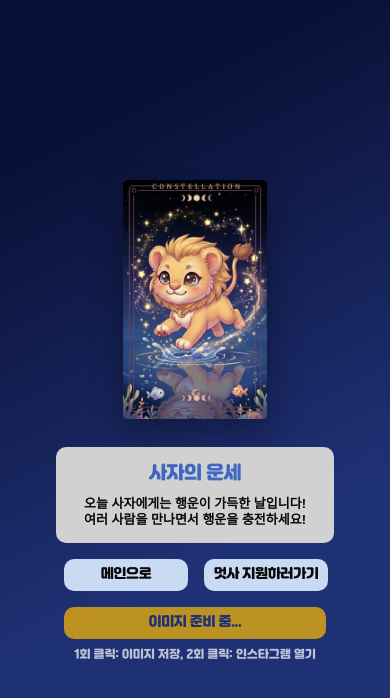
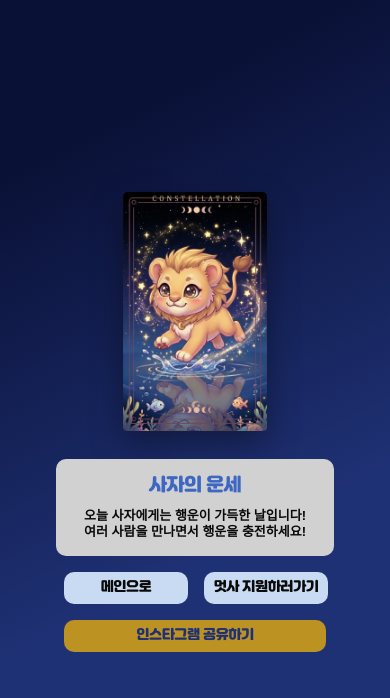
Before and after one commit to jjong0923/lion-fortune-v1, a React (Vite) app: page /result/1 in a window 390 px wide. Shown: the top 698 px of the page. Built offline with nearby package versions, Linux system fonts and the light colour scheme.

Commit message:
feat(card-result): 인스타 공유를 1회 클릭 플로우로 단순화

```diff
--- a/src/pages/CardResultPage.tsx
+++ b/src/pages/CardResultPage.tsx
@@ -17,7 +17,12 @@ function drawRoundedRect(
   context.lineTo(x + width - radius, y);
   context.quadraticCurveTo(x + width, y, x + width, y + radius);
   context.lineTo(x + width, y + height - radius);
-  context.quadraticCurveTo(x + width, y + height, x + width - radius, y + height);
+  context.quadraticCurveTo(
+    x + width,
+    y + height,
+    x + width - radius,
+    y + height,
+  );
   context.lineTo(x + radius, y + height);
   context.quadraticCurveTo(x, y + height, x, y + height - radius);
   context.lineTo(x, y + radius);
@@ -103,7 +108,12 @@ async function createInstagramShareImage(
     throw new Error("Failed to create canvas context");
   }
 
-  const gradient = context.createLinearGradient(0, 0, canvas.width, canvas.height);
+  const gradient = context.createLinearGradient(
+    0,
+    0,
+    canvas.width,
+    canvas.height,
+  );
   gradient.addColorStop(0, "#1F3175");
   gradient.addColorStop(1, "#0A1136");
   context.fillStyle = gradient;
@@ -149,7 +159,12 @@ async function createInstagramShareImage(
   context.fillStyle = "#1f2937";
   context.font = "600 30px Pretendard, sans-serif";
 
-  const lines = splitLinesByWidth(context, description.replace(/\r/g, ""), 720, 4);
+  const lines = splitLinesByWidth(
+    context,
+    description.replace(/\r/g, ""),
+    720,
+    4,
+  );
   const lineHeight = 42;
   const textStartY = cardY + 130;
 
@@ -175,7 +190,6 @@ function CardResultPage() {
   const selectedCardId = Number(cardId);
 
   const [isPreparingImage, setIsPreparingImage] = useState(false);
-  const [isReadyToOpenInstagram, setIsReadyToOpenInstagram] = useState(false);
   const [downloadUrl, setDownloadUrl] = useState<string | null>(null);
   const [iosDataUrl, setIosDataUrl] = useState<string | null>(null);
 
@@ -205,7 +219,6 @@ function CardResultPage() {
       }
 
       setIsPreparingImage(true);
-      setIsReadyToOpenInstagram(false);
       setDownloadUrl(null);
       setIosDataUrl(null);
 
@@ -259,13 +272,14 @@ function CardResultPage() {
     }, 900);
   };
 
+  const openInstagramAfterDelay = (delayMs = 250) => {
+    window.setTimeout(() => {
+      openInstagram();
+    }, delayMs);
+  };
+
   const handleDownloadAndShare = () => {
     if (isPreparingImage || !selectedFortune) {
-      return;
-    }
-
-    if (isReadyToOpenInstagram) {
-      openInstagram();
       return;
     }
 
@@ -280,7 +294,7 @@ function CardResultPage() {
         window.location.href = iosDataUrl;
       }
 
-      setIsReadyToOpenInstagram(true);
+      openInstagramAfterDelay();
       return;
     }
 
@@ -296,7 +310,7 @@ function CardResultPage() {
     link.click();
     link.remove();
 
-    setIsReadyToOpenInstagram(true);
+    openInstagramAfterDelay();
   };
 
   if (!selectedFortune) {
@@ -314,11 +328,18 @@ function CardResultPage() {
         className="animate-in zoom-in-90 mb-7 w-36 shadow-[0_12px_30px_rgba(0,0,0,0.35)] duration-300"
       />
 
-      <FortuneCard title="사자의 운세" description={selectedFortune.description} />
+      <FortuneCard
+        title="사자의 운세"
+        description={selectedFortune.description}
+      />
 
       <div className="mt-4 flex max-w-65.5 gap-4">
         <Button onNavigate={() => navigate("/")}>메인으로</Button>
-        <Button onNavigate={() => (window.location.href = "https://www.likelionknu.com")}>
+        <Button
+          onNavigate={() =>
+            (window.location.href = "https://www.likelionknu.com")
+          }
+        >
           멋사 지원하러가기
         </Button>
       </div>
@@ -327,18 +348,10 @@ function CardResultPage() {
         type="button"
         onClick={handleDownloadAndShare}
         disabled={isPreparingImage}
-        className="tracking-25 mt-4 h-8 w-full max-w-65.5 rounded-[10px] bg-[#ffbb00] text-[13px]/[12px] text-[#1f3175] md:hidden disabled:cursor-not-allowed disabled:opacity-70"
+        className="tracking-25 mt-4 h-8 w-full max-w-65.5 rounded-[10px] bg-[#ffbb00] text-[13px]/[12px] text-[#1f3175] disabled:cursor-not-allowed disabled:opacity-70"
       >
-        {isPreparingImage
-          ? "이미지 준비 중..."
-          : isReadyToOpenInstagram
-            ? "인스타그램 열기"
-            : "이미지 저장하기"}
+        인스타그램 공유하기
       </button>
-
-      <p className="mt-2 text-[11px] text-white/70 md:hidden">
-        1회 클릭: 이미지 저장, 2회 클릭: 인스타그램 열기
-      </p>
     </section>
   );
 }
```
